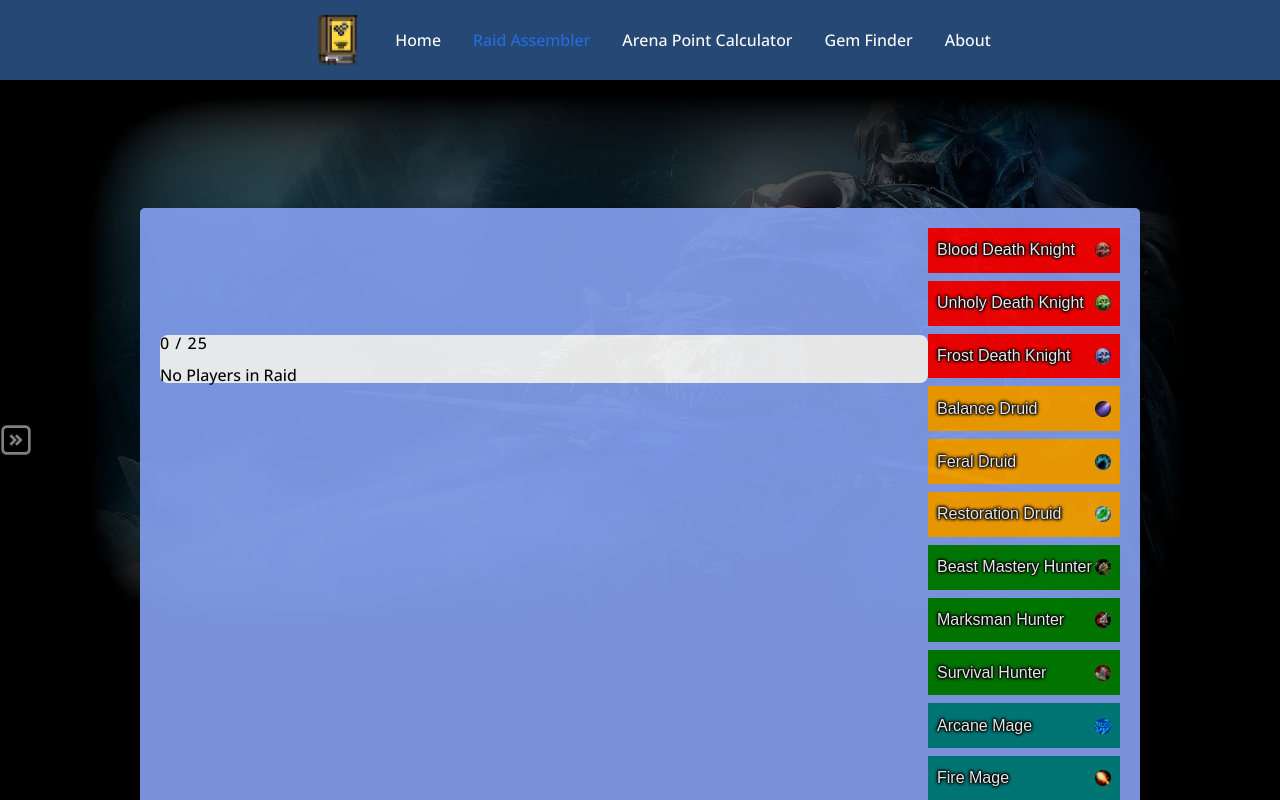
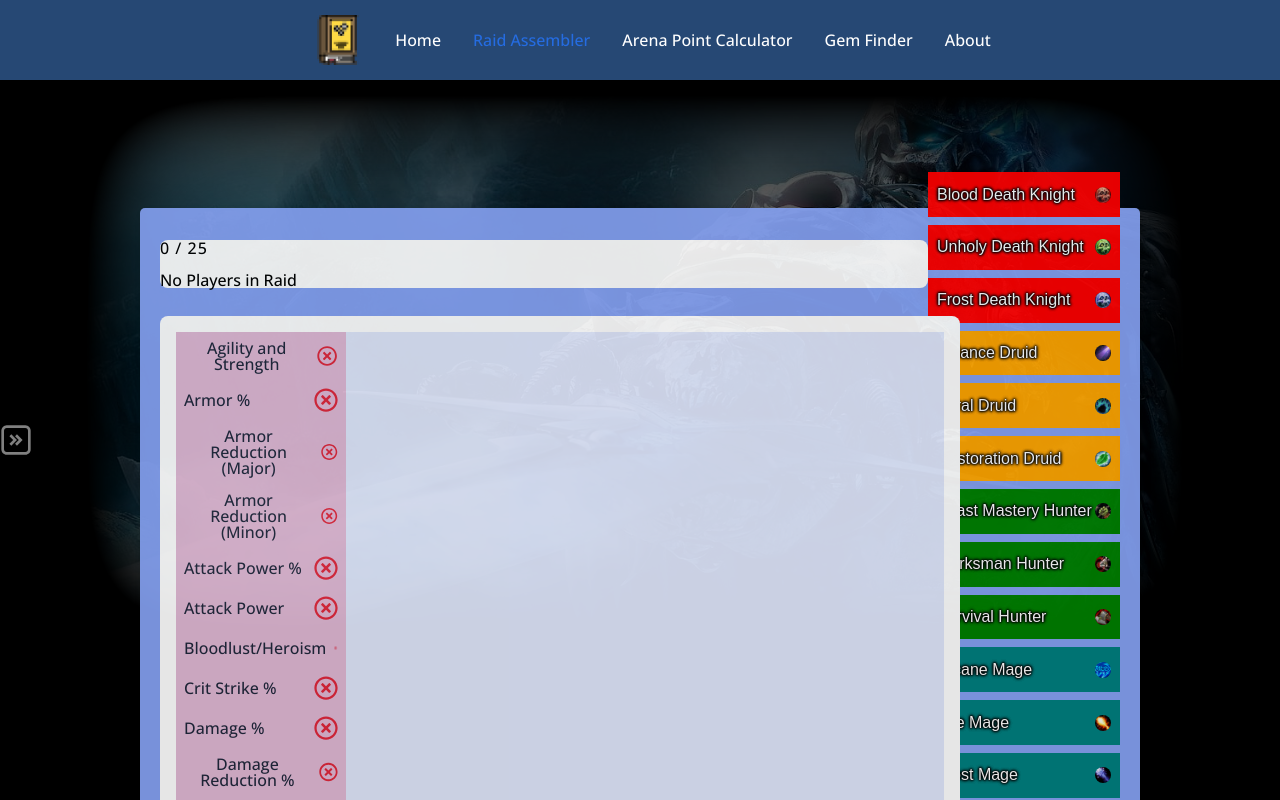
Before and after one commit to MarcusMohns/Codex-Online, a React (Create React App) app: page /raidassembler in a window 1280 px wide. Shown: the top 800 px of the page. Built offline with nearby package versions, Linux system fonts and the light colour scheme.

Commit message:
Styled buff display

```diff
--- a/src/components/BuffsAndCategory.js
+++ b/src/components/BuffsAndCategory.js
@@ -9,14 +9,14 @@ import {
 const BuffsAndCategory = ({ category, currentBuffs }) => {
   let newBuff = [];
   let count = 0;
-  let categoryColor = "red";
+  let categoryColor = "pink";
   let AllBuffsInRaid = Object.values(currentBuffs);
 
   for (let aPlayersBuffs of AllBuffsInRaid) {
     // iterate over state
     for (let buff of aPlayersBuffs) {
       if (buff.buffCategory === category) {
-        categoryColor = "green";
+        categoryColor = "#72e263";
 
         // if the buff and the category thats being created match
         newBuff.push(
@@ -31,8 +31,11 @@ const BuffsAndCategory = ({ category, currentBuffs }) => {
   }
   return (
     <CategoryContainer>
-      <StyledCategory color={categoryColor}>{category}</StyledCategory>
-      {categoryColor === "green" ? <CheckCircle /> : <CrossIcon />}
+      <StyledCategory color={categoryColor}>
+        {category}
+        {categoryColor === "#72e263" ? <CheckCircle /> : <CrossIcon />}
+      </StyledCategory>
+
       {newBuff}
     </CategoryContainer>
   );
--- a/src/components/styles/RaidAssembler.styled.js
+++ b/src/components/styles/RaidAssembler.styled.js
@@ -171,14 +171,25 @@ export const BuffContainer = styled.section`
 export const StyledBuffCategories = styled.div`
   display: flex;
   flex-direction: column;
+  background-color: #85a1f2;
+
+  @media (min-width: 1200px) {
+    flex-direction: column;
+  }
 `;
 
 export const CategoryContainer = styled.div`
   display: flex;
-  flex-direction: row;
+  flex-direction: column;
   align-items: center;
-  min-width: 25%;
   text-align: center;
+  background-color: #ffffff;
+  opacity: 75%;
+  width: 100%;
+
+  @media (min-width: 1200px) {
+    flex-direction: row;
+  }
 `;
 
 export const StyledBuff = styled.div`
@@ -186,23 +197,36 @@ export const StyledBuff = styled.div`
   flex-direction: row;
   align-items: center;
   justify-content: space-between;
-  min-width: 30px;
-  margin-left: 20px;
-  font-size: 15px;
-  border: 1px solid black;
+  border-radius: 0.33rem;
+  color: #666666;
+  font-size: 0.7rem;
+  padding: 0.5rem;
 `;
 
 export const StyledCategory = styled.div`
   display: flex;
   flex-direction: row;
-  color: ${(props) => props.color};
+  align-items: center;
+  justify-content: space-between;
+  font-size: 1rem;
+  padding: 0.5rem;
+  background-color: ${(props) => props.color};
+  color: black;
+  width: 100%;
+
+  @media (min-width: 1200px) {
+    flex-direction: row;
+    width: 20%;
+  }
 `;
 
 export const CrossIcon = styled(FaRegTimesCircle)`
   color: red;
-  font-size: 1.2rem;
+  font-size: 1.5rem;
+  margin-left: 0.5rem;
 `;
 export const CheckCircle = styled(FaRegCheckCircle)`
   color: green;
-  font-size: 1.2rem;
+  font-size: 1.5rem;
+  margin-left: 0.5rem;
 `;
```
Also changed, not shown: src/SpecList.js (+13 -13 lines), src/components/BuffCategories.js (+4 -4 lines).
